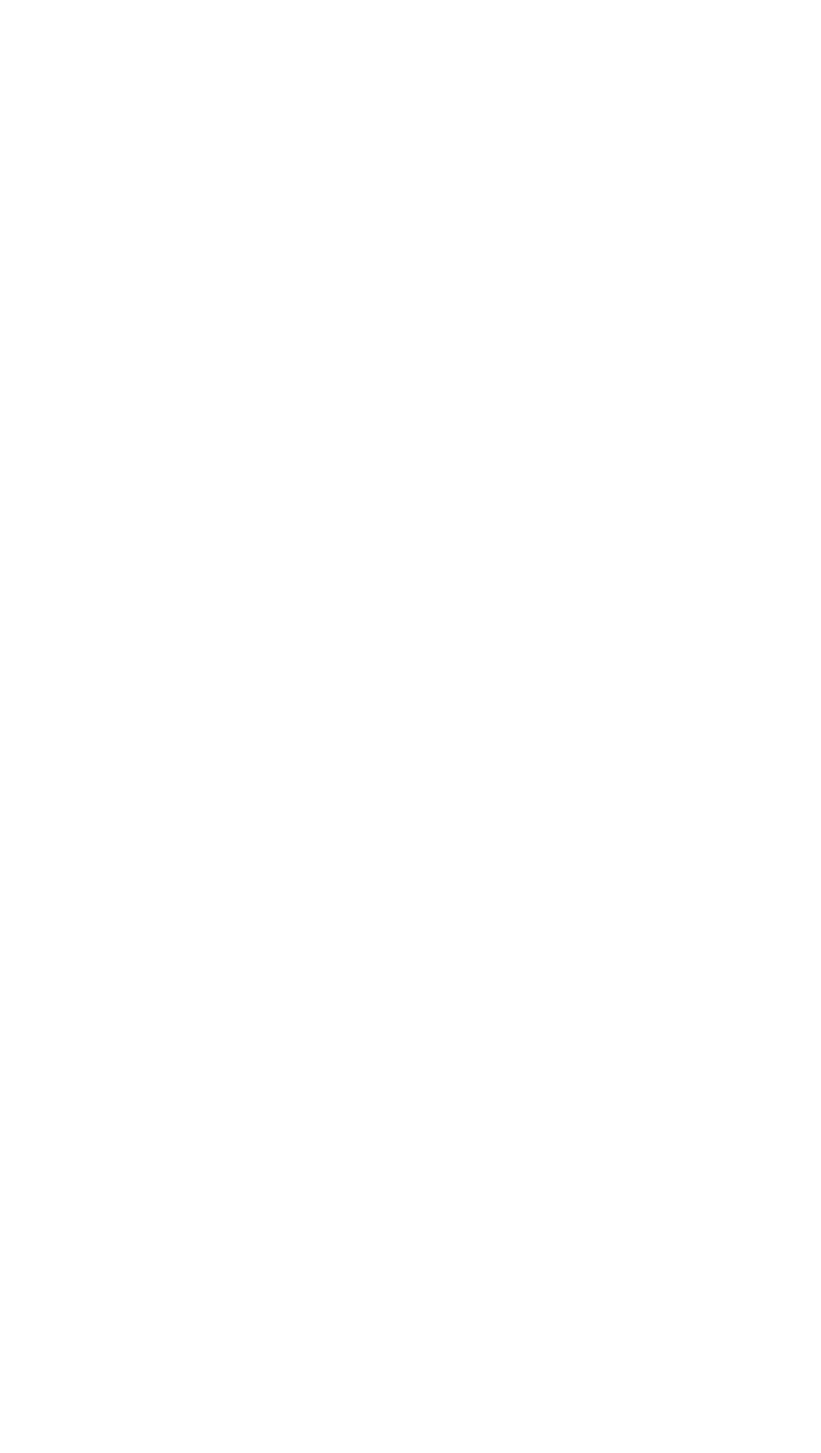
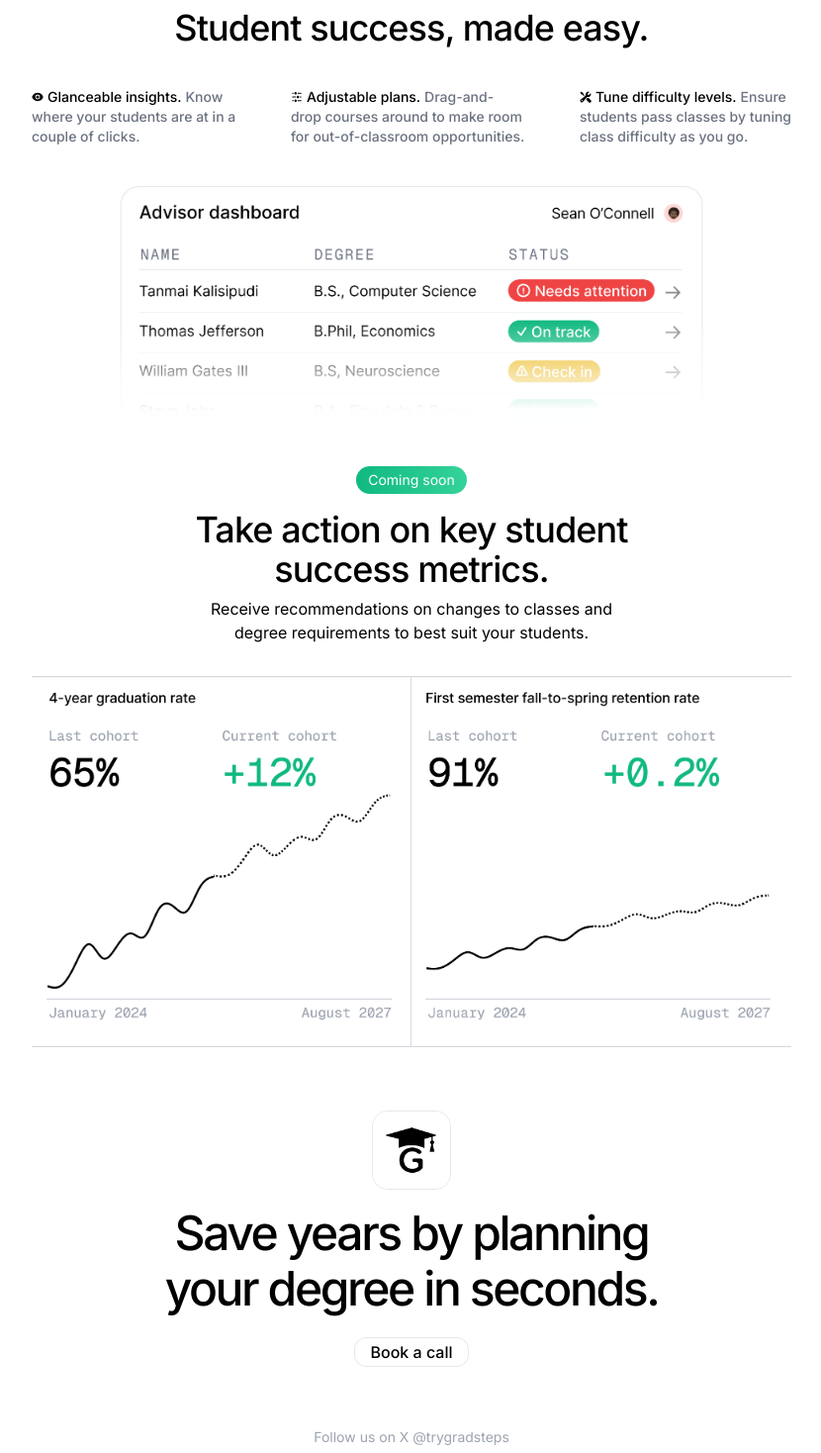
Before and after one commit to tanmaik/gradsteps, a Next.js app: page / in a window 1280 px wide. Shown: the part 2301-3769 px from the top of the page at 99% size, without its empty margins (224-1054 px from the left). Before the commit the page ends 2217 px from the top, so only its background shows below. Built offline with nearby package versions, Linux system fonts and the light colour scheme.

Commit message:
Final website done w/ out email functioning

```diff
--- /dev/null
+++ b/app/components/landing/FinalCTA.js
@@ -0,0 +1,37 @@
+import Image from "next/image";
+import { motion } from "framer-motion";
+export default function FinalCTA() {
+  return (
+    <motion.div
+      initial={{ opacity: 0, y: 20 }}
+      whileInView={{ opacity: 1, y: 0 }}
+      viewport={{ once: true }}
+      transition={{ duration: 0.2, delay: 0.2, type: "spring", stiffness: 40 }}
+      className="mt-16 text-center"
+    >
+      <div className="flex justify-center">
+        <Image
+          src="/logo.png"
+          width={1000}
+          height={1000}
+          alt="Logo"
+          className="rounded-2xl border size-20"
+        />
+      </div>
+      <h1 className="text-5xl tracking-tighter leading-[3.5rem] font-medium mt-4">
+        Save years by planning
+        <br />
+        your degree in seconds.
+      </h1>
+      <div className="mt-6">
+        <a
+          href="https://cal.com/tanmai/chat-about-gradsteps"
+          target="_blank"
+          className="py-1 px-4 border font-medium rounded-xl hover:bg-gray-50 transition-all"
+        >
+          Book a call
+        </a>
+      </div>
+    </motion.div>
+  );
+}
--- /dev/null
+++ b/app/components/landing/Footer.js
@@ -0,0 +1,19 @@
+import Image from "next/image";
+export default function Footer() {
+  return (
+    <div className="flex justify-center text-sm mt-16 mb-4">
+      <div className="text-center">
+        <div className="flex justify-center">
+          <a
+            href="https://x.com/trygradsteps"
+            target="_blank"
+            className="flex gap-1  hover:text-gray-500 transition-all text-gray-400"
+          >
+            Follow us on X @trygradsteps
+          </a>
+        </div>
+        <p className="mt-1">All rights reserved. © 2024 GradSteps, Inc.</p>
+      </div>
+    </div>
+  );
+}
--- /dev/null
+++ b/app/components/landing/StudentSuccessMetrics.js
@@ -0,0 +1,63 @@
+import { motion } from "framer-motion";
+import Image from "next/image";
+export default function StudentSuccessMetrics() {
+  return (
+    <div className="flex justify-center text-center">
+      <div>
+        <motion.button
+          className="rounded-full cursor-help px-3 py-1 bg-gradient-to-r text-sm from-emerald-500 to-emerald-400 text-white"
+          initial={{ opacity: 0, y: 20 }}
+          whileInView={{ opacity: 1, y: 0 }}
+          viewport={{ once: true }}
+          transition={{
+            duration: 0.2,
+            delay: 0.2,
+            type: "spring",
+            stiffness: 40,
+          }}
+        >
+          Coming soon
+        </motion.button>
+        <motion.div
+          initial={{ opacity: 0, y: 20 }}
+          whileInView={{ opacity: 1, y: 0 }}
+          viewport={{ once: true }}
+          transition={{
+            delay: 0.3,
+            duration: 0.2,
+            type: "spring",
+            stiffness: 40,
+          }}
+        >
+          <h1 className="text-4xl font-medium tracking-tight mt-4">
+            Take action on key student <br /> success metrics.
+          </h1>
+          <p className="mt-2">
+            Receive recommendations on changes to classes and
+            <br /> degree requirements to best suit your students.
+          </p>
+        </motion.div>
+        <motion.div
+          className="flex justify-center mt-8"
+          initial={{ opacity: 0, y: 50 }}
+          whileInView={{ opacity: 1, y: 0 }}
+          viewport={{ once: true }}
+          transition={{
+            delay: 0.4,
+            duration: 0.2,
+            type: "spring",
+            stiffness: 40,
+          }}
+        >
+          <Image
+            src="/example-chart.png"
+            width={7660}
+            height={3740}
+            alt="Example input"
+            className="w-full"
+          />
+        </motion.div>
+      </div>
+    </div>
+  );
+}
--- /dev/null
+++ b/app/components/landing/UniversityHeader.js
@@ -0,0 +1,91 @@
+import Image from "next/image";
+import { motion } from "framer-motion";
+import {
+  EyeIcon,
+  AdjustmentsHorizontalIcon,
+  WrenchScrewdriverIcon,
+} from "@heroicons/react/20/solid";
+export default function UniversityHeader() {
+  return (
+    <div className="text-center mt-16 font-medium" id="universities">
+      <motion.div
+        initial={{ opacity: 0, y: 50 }}
+        whileInView={{ opacity: 1, y: 0 }}
+        viewport={{ once: true }}
+        transition={{
+          delay: 0.2,
+          duration: 0.2,
+          type: "spring",
+          stiffness: 40,
+        }}
+      >
+        <p className="text-sm">Faculty & Administration</p>
+        <h1 className="text-4xl tracking-tight mt-2">
+          Student success, made easy.
+        </h1>
+      </motion.div>
+      <div className="mt-10 flex w-full justify-between font-medium text-sm text-left">
+        <motion.div
+          initial={{ opacity: 0, y: 20 }}
+          whileInView={{ opacity: 1, y: 0 }}
+          viewport={{ once: true }}
+          transition={{ duration: 0.5, delay: 0.2 }}
+        >
+          <p className="flex gap-1 items-center">
+            <EyeIcon className="size-3" />
+            Glanceable insights. <span className="text-gray-500">Know</span>
+          </p>
+          <p className="text-gray-500">where your students are at in a</p>
+          <p className="text-gray-500">couple of clicks.</p>
+        </motion.div>
+        <motion.div
+          initial={{ opacity: 0, y: 20 }}
+          whileInView={{ opacity: 1, y: 0 }}
+          viewport={{ once: true }}
+          transition={{ duration: 0.5, delay: 0.5 }}
+        >
+          <p className="flex gap-1 items-center">
+            <AdjustmentsHorizontalIcon className="size-3" />
+            Adjustable plans. <span className="text-gray-500">Drag-and-</span>
+          </p>
+          <p className="text-gray-500">drop courses around to make room</p>
+          <p className="text-gray-500">for out-of-classroom opportunities.</p>
+        </motion.div>
+        <motion.div
+          initial={{ opacity: 0, y: 20 }}
+          whileInView={{ opacity: 1, y: 0 }}
+          viewport={{ once: true }}
+          transition={{ duration: 0.5, delay: 0.7 }}
+        >
+          <p className="flex gap-1 items-center">
+            <WrenchScrewdriverIcon className="size-3" />
+            Tune difficulty levels.
+            <span className="text-gray-500">Ensure</span>
+          </p>
+          <p className="text-gray-500">students pass classes by tuning</p>
+          <p className="text-gray-500">class difficulty as you go.</p>
+        </motion.div>
+      </div>
+      <motion.div
+        className="flex justify-center mt-10"
+        initial={{ opacity: 0, y: 50 }}
+        whileInView={{ opacity: 1, y: 0 }}
+        viewport={{ once: true }}
+        transition={{
+          delay: 0.4,
+          duration: 0.2,
+          type: "spring",
+          stiffness: 40,
+        }}
+      >
+        <Image
+          src="/example-advisor-dashboard.png"
+          width={5810}
+          height={2670}
+          alt="Example input"
+          className="w-[80%]"
+        />
+      </motion.div>
+    </div>
+  );
+}
--- a/app/page.js
+++ b/app/page.js
@@ -1,10 +1,14 @@
 "use client";
 import ExamplePlanGraphic from "./components/landing/ExamplePlanGraphic";
+import FinalCTA from "./components/landing/FinalCTA";
+import Footer from "./components/landing/Footer";
 import HeroText from "./components/landing/HeroText";
 import MoneyTicker from "./components/landing/MoneyTicker";
 import StudentBento from "./components/landing/StudentBento";
 import StudentInfoSpread from "./components/landing/StudentInfoSpread";
+import StudentSuccessMetrics from "./components/landing/StudentSuccessMetrics";
 import StudentsHeader from "./components/landing/StudentsHeader";
+import UniversityHeader from "./components/landing/UniversityHeader";
 import Navbar from "./components/shared/Navbar";
 
 export default function Home() {
@@ -19,6 +23,10 @@ export default function Home() {
         <StudentInfoSpread />
         <StudentBento />
         <MoneyTicker />
+        <UniversityHeader />
+        <StudentSuccessMetrics />
+        <FinalCTA />
+        <Footer />
       </div>
     </main>
   );
```
Also changed, not shown: public/x.svg (added).
